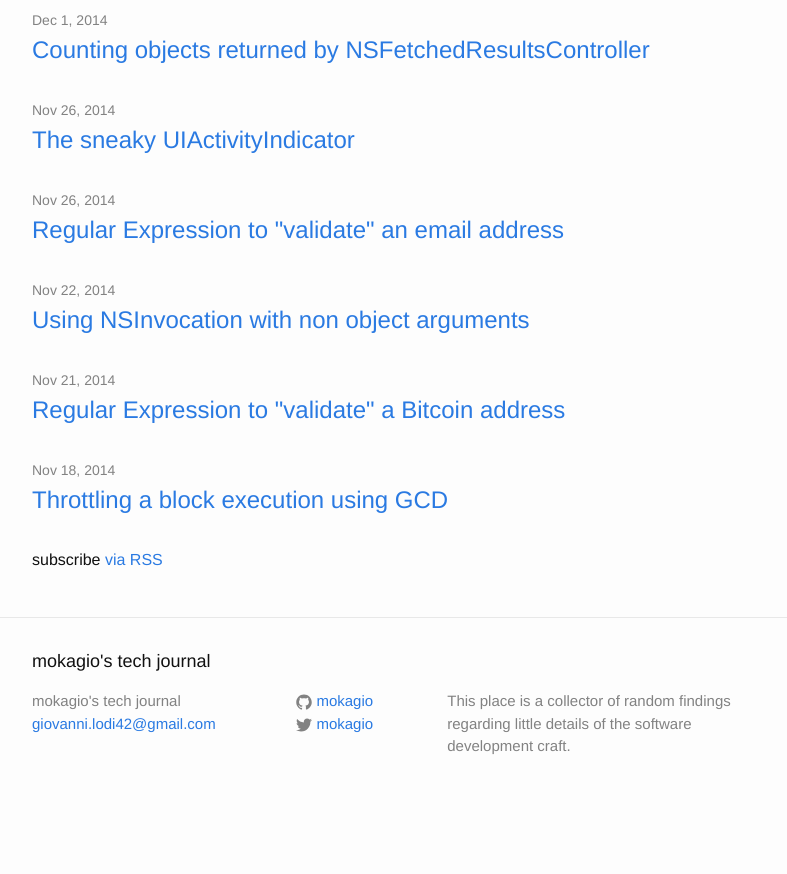
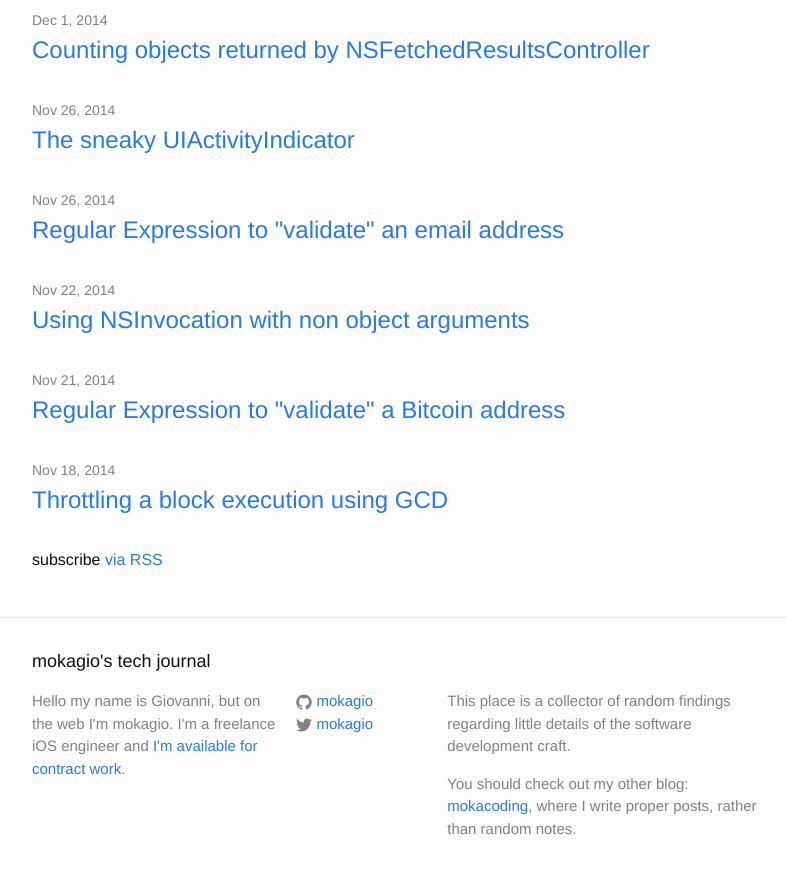
Before and after one commit to mokagio/tech-journal, a Jekyll site: the page built from index.html, in a window 1280 px wide and 900 px high, scrolled down 1965 px. Shown: the top 874 px of the window, without its empty margins (238-1025 px from the left). Built offline with Jekyll 4.4.1, drawn with Linux system fonts in a browser that asks for light colours; before the commit the page ends 2783 px from its top, so only the background shows below that.

```diff
--- a/_includes/footer.html
+++ b/_includes/footer.html
@@ -6,10 +6,9 @@
 
     <div class="footer-col-wrapper">
       <div class="footer-col  footer-col-1">
-        <ul class="contact-list">
-          <li>{{ site.title }}</li>
-          <li><a href="mailto:{{ site.email }}">{{ site.email }}</a></li>
-        </ul>
+        <p>
+        Hello my name is Giovanni, but on the web I'm mokagio. I'm a freelance iOS engineer and <a href="mailto:{{ site.email }}">I'm available for contract work</a>.
+        </p>
       </div>
 
       <div class="footer-col  footer-col-2">
@@ -47,6 +46,9 @@
 
       <div class="footer-col  footer-col-3">
         <p class="text">{{ site.description }}</p>
+        <p>
+          You should check out my other blog: <a href="http://mokacoding.com">mokacoding</a>, where I write proper posts, rather than random notes.
+        </p>
       </div>
     </div>
 
```
